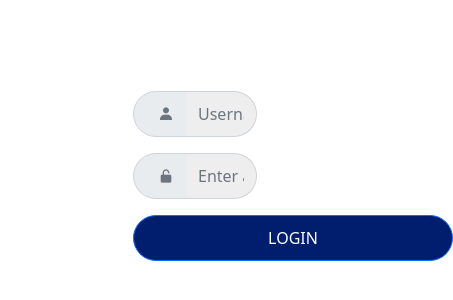
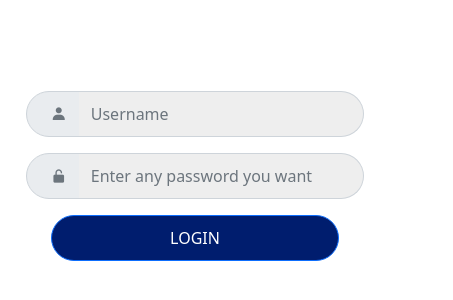
Before and after one commit to Bradigson/chat-app, a React (Create React App) app: page /#/ in a window 390 px wide. Shown: the part 174-474 px from the top of the page, 453 px wide, since content can reach past the window. Built offline with nearby package versions, Linux system fonts and the light colour scheme.

Commit message:
login updated

```diff
--- /dev/null
+++ b/src/assets/styles/responisve/LogInResponsive.scss
@@ -0,0 +1,19 @@
+@media only screen and (max-width:1024px){
+    .login-container{
+        form{
+            width:80%;
+        }
+    }
+}
+
+
+@media only screen and (max-width:600px){
+    .login-container{
+        form{
+            width:95%;
+            .btn-primary{
+                width:85%;
+            }
+        }
+    }
+}
--- a/src/components/ChatRoom.js
+++ b/src/components/ChatRoom.js
@@ -32,6 +32,7 @@ const ChatRoom = ()=>{
                 await addDoc(collection(dataBase, 'message'),{
                 mensaje, timestap:serverTimestamp(), fecha, hora, user
             })
+
             setMensaje('');
             dummy.current.scrollIntoView({ behavior: 'smooth'});
            }
@@ -71,6 +72,7 @@ const ChatRoom = ()=>{
                 const q = query(collectionRef, orderBy('user', 'asc'));
                 onSnapshot(q, (querySnap)=>{
                     setPeople(querySnap.docs.map((doc)=>({...doc.data(), id:doc.id})));
+
                 })
             }catch(err){
                 console.log(err)
--- a/src/components/LogIn.js
+++ b/src/components/LogIn.js
@@ -1,4 +1,5 @@
 import '../assets/styles/LogIn.scss';
+import '../assets/styles/responisve/LogInResponsive.scss';
 import { useState } from 'react';
 import { useNavigate } from 'react-router-dom';
 import app from '../firebase/Credenciales';
@@ -37,14 +38,14 @@ const LogIn = ()=>{
                 <div className=' img'>
 
                 </div>
-                <div class="input-group mb-3">
+                <div className="input-group mb-3">
                     <span className="input-group-text text-muted" id="basic-addon1"><i className='bx bxs-user'></i></span>
-                    <input type="text" class="form-control" placeholder="Username" aria-label="Username"
+                    <input type="text" className="form-control" placeholder="Username" aria-label="Username"
                     aria-describedby="basic-addon1" value={user} onChange={handleUser}/>
                 </div>
-                <div class="input-group mb-3">
+                <div className="input-group mb-3">
                     <span className="input-group-text text-muted" id="basic-addon1"><i className='bx bxs-lock-open-alt' ></i></span>
-                    <input type="password" class="form-control" placeholder="Enter any password you want"
+                    <input type="password" className="form-control" placeholder="Enter any password you want"
                     aria-label="Username" aria-describedby="basic-addon1" value={password} onChange={handlePassword}/>
                 </div>
                 <div className=' text-center'>
```
